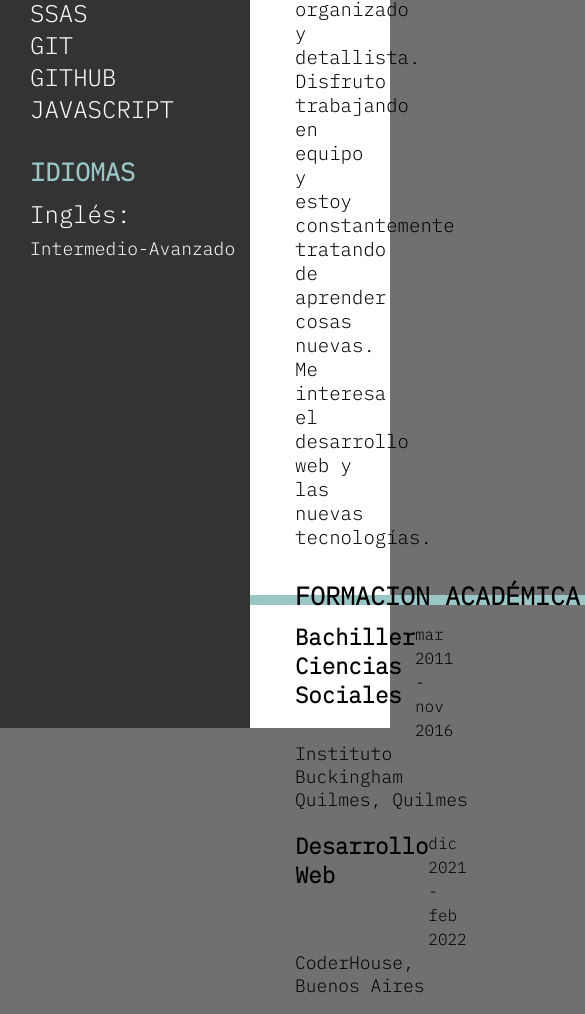
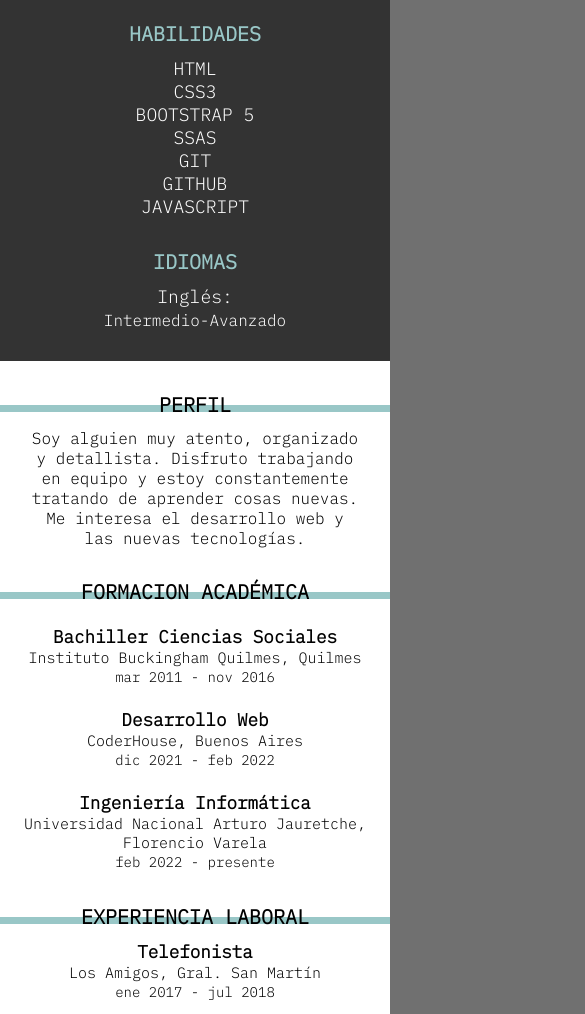
Before and after one commit to romanoJavier/CV-Javier-Romano, a plain HTML site: page index.html in a window 390 px wide. Shown: the part 392-1406 px from the top of the page, 585 px wide, since content can reach past the window. Drawn offline with Linux system fonts and the light colour scheme.

Commit message:
CV Javier Romano Responsive

```diff
--- a/css/layout/_general.scss
+++ b/css/layout/_general.scss
@@ -24,3 +24,21 @@ body{
     "negro blanco blanco"
     ;
 }
+
+@media only screen and (max-width:470px) {
+
+    .container{
+        width: 950px;
+        display: grid;
+        grid-template-columns:1fr;
+        grid-template-rows: 1fr;
+
+        grid-template-areas:
+        "celeste"
+        "negro"
+        "blanco"
+        ;
+    }
+
+
+}
--- a/css/layout/_info.scss
+++ b/css/layout/_info.scss
@@ -127,3 +127,97 @@
         }
     }
 }
+
+@media only screen and (max-width:470px) {
+
+    .infoPrincipal{
+        &__perfil{
+            margin-left: 0;
+            h2{
+                text-align: center;
+                font-size: 20px;
+                padding: 0;
+                width: auto;
+            }
+            h2::before{
+                content: "";
+                bottom: 6px;
+                height: 7px;
+            }
+            p{
+                text-align: center;
+                font-size: 16px;
+                margin: 0 30px 0 30px;
+            }
+        }
+        &__formacionAcademica{
+            h2{
+                text-align: center;
+                font-size: 20px;
+                padding: 0;
+                width: auto;
+                margin-bottom: 20px;
+            }
+            h2::before{
+                content: "";
+                bottom: 6px;
+                height: 7px;
+            }
+            ul{
+                font-size: 15px;
+                margin-left: 0;
+                li{
+                    text-align: center;
+                    grid-template-areas:
+                    "carrera"
+                    "lugar"
+                    "tiempo"
+                    ;
+                    margin-bottom: 20px;
+                    .tiempoEstudio{
+                        font-size: 14px;
+                        margin: 0 ;
+                    }
+                    .lugarEstudio{
+                        font-size: 15px;
+                    }
+                }
+            }
+        }
+
+        &__experienciaLaboral{
+            h2{
+                text-align: center;
+                font-size: 20px;
+                padding: 0;
+                width: auto;
+            }
+            h2::before{
+                content: "";
+                bottom: 6px;
+                height: 7px;
+            }
+            ul{
+                font-size: 15px;
+                margin-left: 0;
+                li{
+                    text-align: center;
+                    grid-template-areas:
+                    "trabajo"
+                    "lugar"
+                    "tiempo"
+                    ;
+                    margin-bottom: 20px;
+                    .tiempoTrabajo{
+                        font-size: 14px;
+                        margin: 0 ;
+                    }
+                    .lugarTrabajo{
+                        font-size: 15px;
+                    }
+                }
+            }
+        }
+    }
+
+}
--- a/css/main.scss
+++ b/css/main.scss
@@ -2,3 +2,5 @@
 @import "./layout/header";
 @import "./layout/aside";
 @import "./layout/info";
+
+@import "./mq/mq"
--- /dev/null
+++ b/css/mq/_mq.scss
@@ -0,0 +1,56 @@
+@media only screen and (max-width:470px) {
+
+    .infoPersonal{
+        grid-template-columns: 1fr;
+        grid-template-areas:
+        "foto"
+        "nombre"
+        "info"
+        ;
+        &__nombre{
+            margin-left: 0;
+            font-size: 20px;
+            justify-content: center;
+            margin-bottom: 10px;
+        }
+        &__fotoPerfil{
+            width: 100%;
+            margin-bottom: 10px;
+        }
+        &__datosImportantes{
+            justify-content: center;
+            margin: 0 0 20px 0;
+
+            ul{
+                font-size: 15px;
+            }
+        }
+    }
+
+    .skills{
+        text-align: center;
+        &__habilidades{
+            margin-left: 0;
+            h2{
+                font-size: 20px;
+            }
+            ul{
+                font-size: 18px;
+
+            }
+        }
+        &__idiomas{
+            margin-left: 0;
+            margin-bottom: 30px;
+            h2{
+                font-size: 20px;
+            }
+            p{
+                font-size: 18px;
+                span{
+                    font-size: 16px;
+                }
+            }
+        }
+    }
+}
```
Also changed, not shown: css/layout/_header.scss (line endings or trailing spaces), css/main.css, 1 other file.
